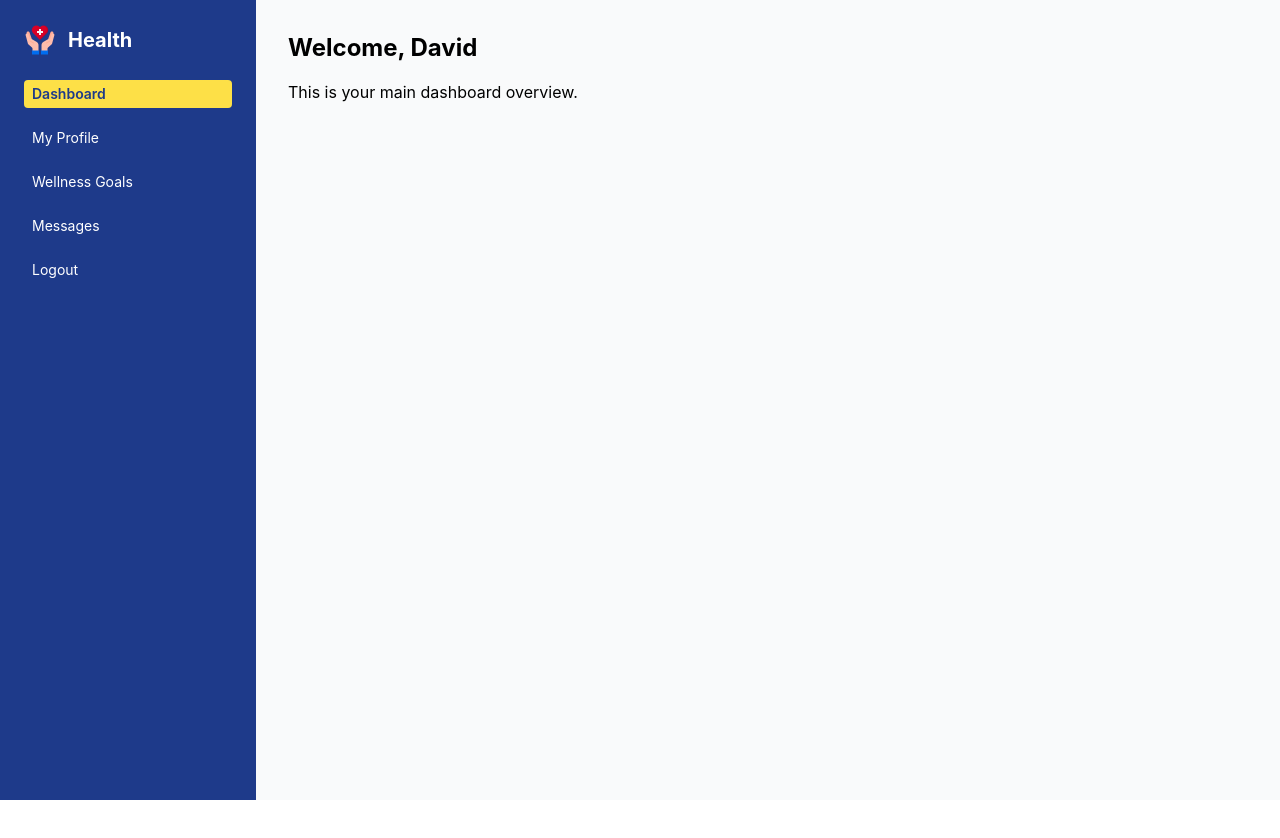
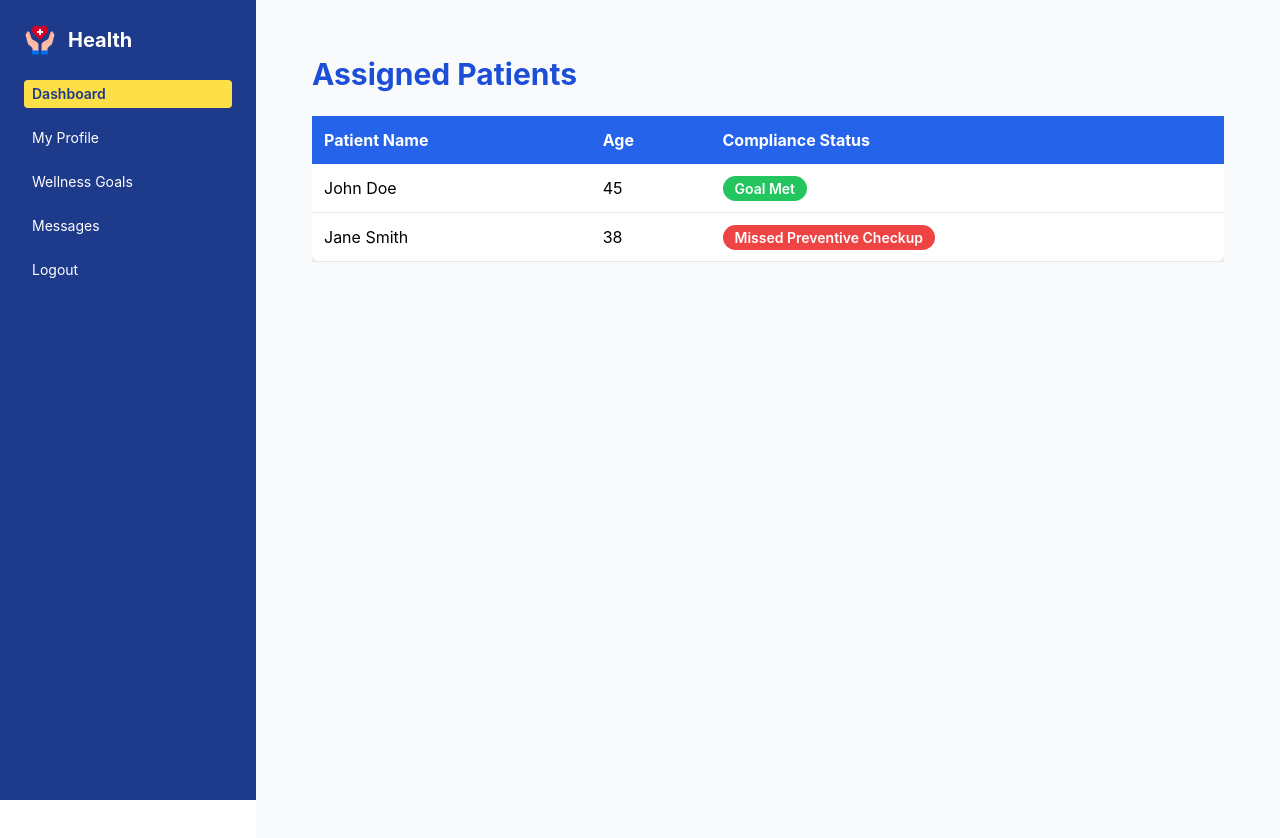
Before and after one commit to NaniNarayanan/healthcare_portal, a React (Create React App) app: page /dashboard in a window 1280 px wide. Shown: the top 838 px of the page. Before the commit the page ends 800 px from the top, so only its background shows below. Built offline with nearby package versions, Linux system fonts and the light colour scheme.

Commit message:
provider dashboard changes

```diff
--- /dev/null
+++ b/src/components/ProviderDashboard.jsx
@@ -0,0 +1,113 @@
+import React, { useState, useEffect } from "react";
+import patientsData from "../data/provider-patients.json";
+
+const ProviderDashboard = () => {
+  const [patients, setPatients] = useState([]);
+  const [selectedPatient, setSelectedPatient] = useState(null);
+  const [isModalOpen, setIsModalOpen] = useState(false);
+
+  const loggedInProviderUsername = "provider1";
+
+  useEffect(() => {
+    const assignedPatients = patientsData.filter(
+      (patient) => patient.username === loggedInProviderUsername
+    );
+    setPatients(assignedPatients);
+  }, [loggedInProviderUsername]);
+
+  const openModal = (patient) => {
+    setSelectedPatient(patient);
+    setIsModalOpen(true);
+  };
+
+  const closeModal = () => {
+    setSelectedPatient(null);
+    setIsModalOpen(false);
+  };
+
+  return (
+    <div className="min-h-screen bg-gray-50 p-6">
+      <h1 className="text-3xl font-bold mb-6 text-blue-700">Assigned Patients</h1>
+
+      <div className="overflow-x-auto">
+        <table className="w-full border-collapse bg-white shadow-md rounded-lg">
+          <thead className="bg-blue-600 text-white">
+            <tr>
+              <th className="p-3 text-left">Patient Name</th>
+              <th className="p-3 text-left">Age</th>
+              <th className="p-3 text-left">Compliance Status</th>
+            </tr>
+          </thead>
+          <tbody>
+            {patients.map((patient) => (
+              <tr
+                key={patient.id}
+                className="border-b hover:bg-gray-100 cursor-pointer"
+                onClick={() => openModal(patient)}
+              >
+                <td className="p-3">{patient.name}</td>
+                <td className="p-3">{patient.age}</td>
+                <td className="p-3">
+                  <span
+                    className={`px-3 py-1 rounded-full text-white text-sm font-semibold ${
+                      patient.compliance === "Goal Met" ? "bg-green-500" : "bg-red-500"
+                    }`}
+                  >
+                    {patient.compliance}
+                  </span>
+                </td>
+              </tr>
+            ))}
+          </tbody>
+        </table>
+      </div>
+
+      {/* Modal */}
+      {isModalOpen && selectedPatient && (
+        <div className="fixed inset-0 bg-black bg-opacity-50 flex justify-center items-center z-50">
+          <div className="bg-white rounded-lg shadow-lg w-11/12 max-w-lg p-6 relative">
+            <button
+              className="absolute top-2 right-2 text-gray-500 hover:text-gray-700 font-bold"
+              onClick={closeModal}
+            >
+              &times;
+            </button>
+
+            <h2 className="text-2xl font-bold mb-4 text-blue-700">
+              {selectedPatient.name}'s Goals
+            </h2>
+
+            <div>
+              {selectedPatient.goals.map((goal, idx) => (
+                <div
+                  key={idx}
+                  className="flex justify-between items-center border-b py-2"
+                >
+                  <span>{goal.name}</span>
+                  <span
+                    className={`px-2 py-1 rounded-full text-white text-sm font-semibold ${
+                      goal.status === "Goal Met" ? "bg-green-500" : "bg-red-500"
+                    }`}
+                  >
+                    {goal.status}
+                  </span>
+                </div>
+              ))}
+            </div>
+
+            <div className="mt-6 text-right">
+              <button
+                onClick={closeModal}
+                className="bg-blue-600 text-white px-4 py-2 rounded hover:bg-blue-700"
+              >
+                Close
+              </button>
+            </div>
+          </div>
+        </div>
+      )}
+    </div>
+  );
+};
+
+export default ProviderDashboard;
--- /dev/null
+++ b/src/data/provider-patients.json
@@ -0,0 +1,46 @@
+[
+  {
+    "id": 1,
+    "name": "John Doe",
+    "age": 45,
+    "compliance": "Goal Met",
+    "username": "provider1",
+    "goals": [
+      { "name": "Blood Pressure Check", "status": "Goal Met" },
+      { "name": "Annual Physical Exam", "status": "Missed Preventive Checkup" }
+    ]
+  },
+  {
+    "id": 2,
+    "name": "Jane Smith",
+    "age": 38,
+    "compliance": "Missed Preventive Checkup",
+    "username": "provider1",
+    "goals": [
+      { "name": "Cholesterol Test", "status": "Missed Preventive Checkup" },
+      { "name": "Flu Vaccination", "status": "Goal Met" }
+    ]
+  },
+  {
+    "id": 3,
+    "name": "Robert Johnson",
+    "age": 52,
+    "compliance": "Goal Met",
+    "username": "provider2",
+    "goals": [
+      { "name": "Annual Physical Exam", "status": "Goal Met" },
+      { "name": "Blood Sugar Test", "status": "Goal Met" }
+    ]
+  },
+  {
+    "id": 4,
+    "name": "Emily Davis",
+    "age": 29,
+    "compliance": "Missed Preventive Checkup",
+    "username": "provider2",
+    "goals": [
+      { "name": "Flu Vaccination", "status": "Missed Preventive Checkup" },
+      { "name": "Cholesterol Test", "status": "Goal Met" }
+    ]
+  }
+]
--- a/src/pages/DashboardHome.jsx
+++ b/src/pages/DashboardHome.jsx
@@ -1,8 +1,67 @@
+import ProviderDashboard from "../components/ProviderDashboard";
+
 export default function DashboardHome() {
+  const role = "provider";
+
+   const patient = {
+    name: "David",
+    goals: {
+      steps: 3620,
+      targetSteps: 6000,
+      activeTime: "56 / 60 mins",
+      calories: "1712 Kcal",
+      distance: "1.23 km",
+      sleep: "6 hr 30 mins",
+      sleepTime: "11:30 pm - 06:00 am",
+    },
+    reminder: "Annual blood test on 23rd Jan 2025",
+    tip: "Stay hydrated! Aim to drink at least 8 glasses of water per day.",
+  };
+
   return (
     <div>
-      <h1 className="text-2xl font-bold mb-4">Welcome, David</h1>
-      <p>This is your main dashboard overview.</p>
+     <div>
+      {role === "provider" ? (
+        <ProviderDashboard />
+      ) : (
+
+        <div className="md:ml-64 p-4 md:p-8 bg-gray-50 min-h-screen">
+          <h1 className="text-2xl font-bold mb-4">Welcome, {patient.name}</h1>
+
+          <div className="grid grid-cols-1 sm:grid-cols-2 lg:grid-cols-3 gap-6 mb-6">
+            <div className="bg-white p-4 rounded shadow">
+              <h2 className="font-semibold mb-2">Steps</h2>
+              <p>{patient.goals.steps} / {patient.goals.targetSteps} steps</p>
+              <p>{Math.round((patient.goals.steps / patient.goals.targetSteps) * 100)}%</p>
+            </div>
+
+            <div className="bg-white p-4 rounded shadow">
+              <h2 className="font-semibold mb-2">Active Time</h2>
+              <p>{patient.goals.activeTime}</p>
+              <p>{patient.goals.calories} | {patient.goals.distance}</p>
+            </div>
+
+            <div className="bg-white p-4 rounded shadow">
+              <h2 className="font-semibold mb-2">Sleep</h2>
+              <p>{patient.goals.sleep}</p>
+              <p>{patient.goals.sleepTime}</p>
+            </div>
+          </div>
+
+          <div className="bg-white p-4 rounded shadow mb-4">
+            <h2 className="font-semibold mb-2">Preventive Care Reminder</h2>
+            <p>Upcoming: {patient.reminder}</p>
+          </div>
+
+          <div className="bg-white p-4 rounded shadow">
+            <h2 className="font-semibold mb-2">Health Tip of the Day</h2>
+            <p>{patient.tip}</p>
+          </div>
+        </div>
+
+      )}
+    </div>
+
     </div>
   );
 }
```
Also changed, not shown: src/components/Register.jsx (renamed from src/components/Register/Register.jsx).
